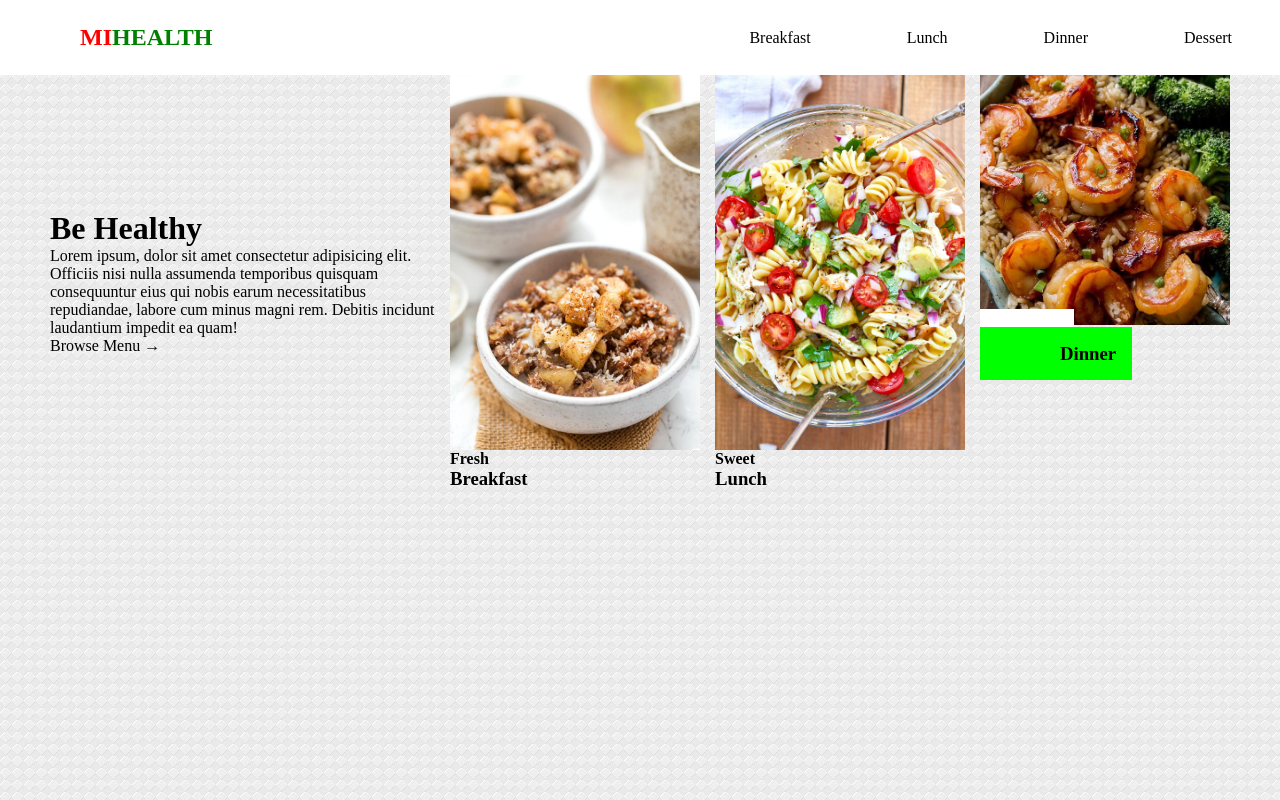
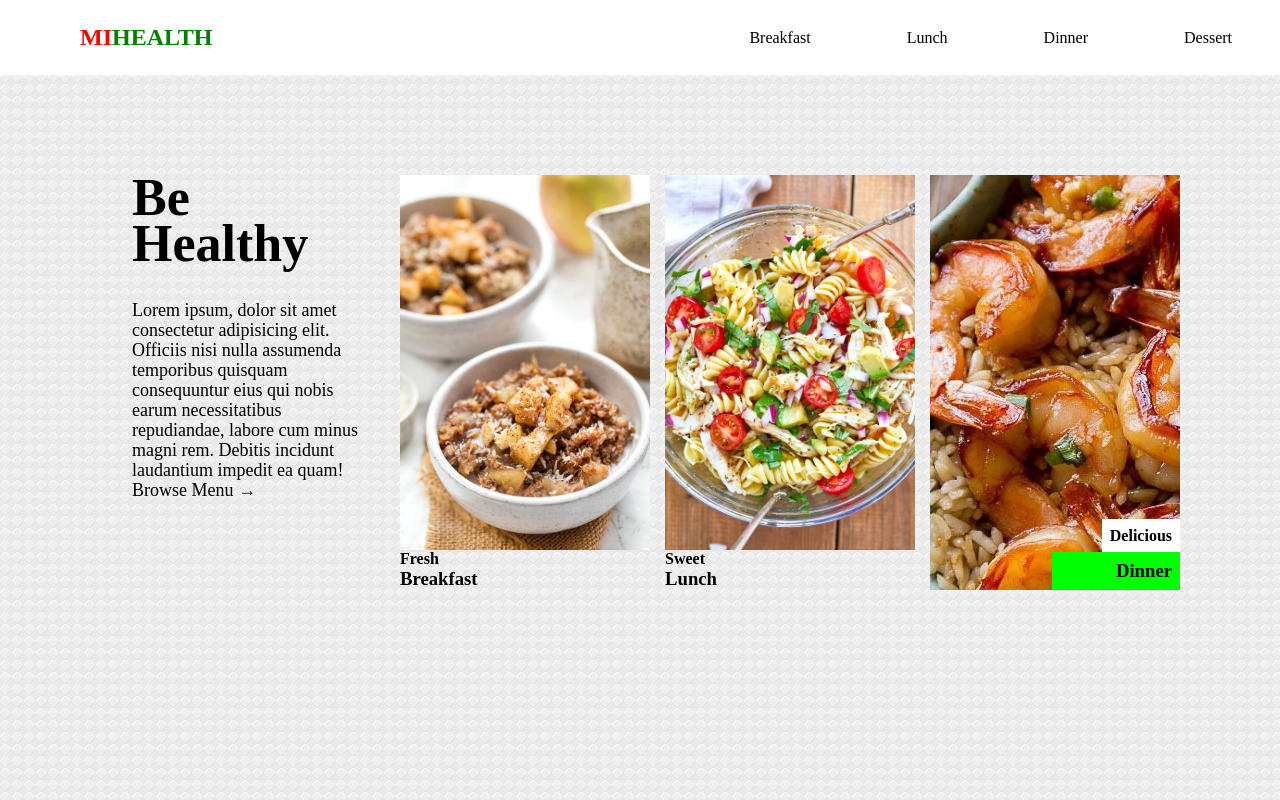
Before and after one commit to Mtec-DrewIvey/MiHealth, a plain HTML site: page index.html in a window 1280 px wide. Drawn offline with Linux system fonts and the light colour scheme.

Commit message:
testing background image with meal

```diff
--- a/index.html
+++ b/index.html
@@ -5,9 +5,11 @@
     <meta name="viewport" content="width=device-width, initial-scale=1.0">
     <link rel="stylesheet" href="styles.css">
     <title>MiHealth</title>
+
 </head>
 <body>
     <!-- Header framework: h2 aligned to left. Nav aligned to right -->
+    <div class="wrapper">
         <header>
             <h2><span class="primary-red">Mi</span><span class="primary-green">Health</span></h2>
             <nav>
@@ -38,14 +40,18 @@
                     <h4>Sweet</h4>
                     <h3>Lunch</h3>
                 </div>
-            <div class="meal">
-                <img src="images/Shrimp-Broccoli.jpeg" alt="Closeup of grilled shrimp on bed of rice and broccoli">
+                <div class="meal" id="dinner">
+                    <!-- <img src="images/Shrimp-Broccoli.jpeg" alt="Closeup of grilled shrimp on bed of rice and broccoli"> -->
+                    <div class="meal-desc">
                         <h4><span class="white-accent">Delicious</span></h4>
+                    </div>
+                    <div class="meal-name">
                         <h3><span class="green-accent">Dinner</span></h3>
                     </div>
                 </div>
             </div>
-
+        </div>
+    </div>
 
 </body>
 </html>
--- a/styles.css
+++ b/styles.css
@@ -37,6 +37,12 @@ body {
 }
 
 /* Header styling */
+.wrapper {
+    display: flex;
+    flex-direction: column;
+    height: 100%;
+}
+
 header {
     display: flex;
     justify-content: space-between;
@@ -90,11 +96,27 @@ header ul li a:visited {
 .content-container {
     display: flex;
     justify-content: center;
-    align-items: center;
-    margin: auto auto;
+    /* align-items: center; */
+    margin: 6.25rem;
+}
+
+.about {
+    margin: 0 2rem 2rem 2rem;
+}
+
+.about h1 {
+    font-size: 3.25rem;
+    line-height: 2.9rem;
+    padding: 0 2rem 2rem 0;
+}
+
+.about p {
+    font-size: 1.125rem;
+    line-height: 1.25rem;
 }
 
 .meals {
+    position: relative;
     display: grid;
     grid-template-columns: 250px 250px 250px;
     gap: 15px;
@@ -106,11 +128,32 @@ h3, h4 {
     display: block;
 }
 
-.white-accent {
+/* .white-accent {
     background-color: #fff;
     padding: 1rem;
 }
 .green-accent {
     background-color: lime;
     padding: 1rem 1rem 1rem 5rem;
+} */
+
+#dinner {
+    background: url(images/Shrimp-Broccoli.jpeg) no-repeat;
+    /* position: absolute; */
 }
+
+.meal-desc {
+    position: absolute;
+    bottom: 2.285rem;
+    right: 0;
+    background-color: #fff;
+    padding: .5rem;
+}
+
+.meal-name {
+    position: absolute;
+    bottom: 0;
+    right: 0;
+    background-color: lime;
+    padding: .5rem .5rem .5rem 4rem;
+}
```
Lines whose indentation alone changed are shown as unchanged.
